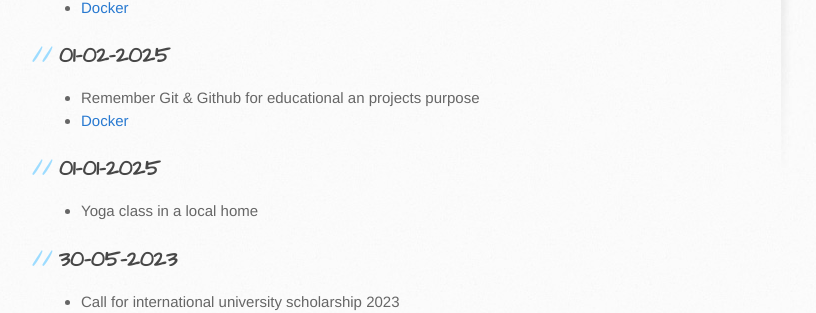
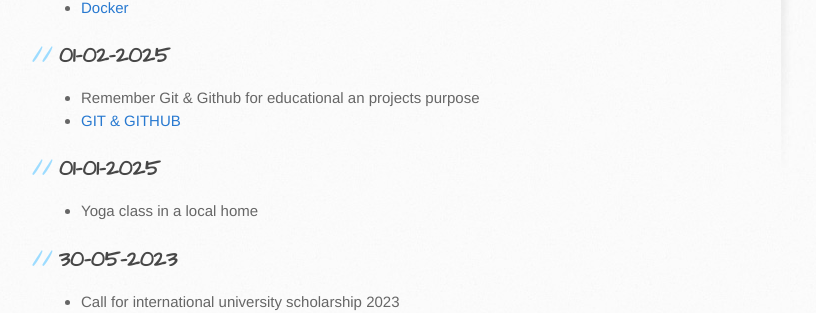
Before and after one commit to luisreylara/luisreylara.github.io, a Jekyll site: the page built from docs/another-page.md, in a window 1280 px wide and 900 px high, scrolled down 420 px. Shown: the part 148-461 px from the top of the window, without its empty margins (109-925 px from the left). Built offline with Jekyll 4.4.1, drawn with Linux system fonts in a browser that asks for light colours.

Commit message:
Update another-page.md

```diff
--- a/docs/another-page.md
+++ b/docs/another-page.md
@@ -16,7 +16,7 @@ layout: default
 
 ## 01-02-2025
 * Remember Git & Github for educational an projects purpose
-* [Docker ](https://www.udemy.com/course/git-github/)
+* [GIT & GITHUB](https://www.udemy.com/course/git-github/)
 
 ## 01-01-2025
 * Yoga class in a local home
```
